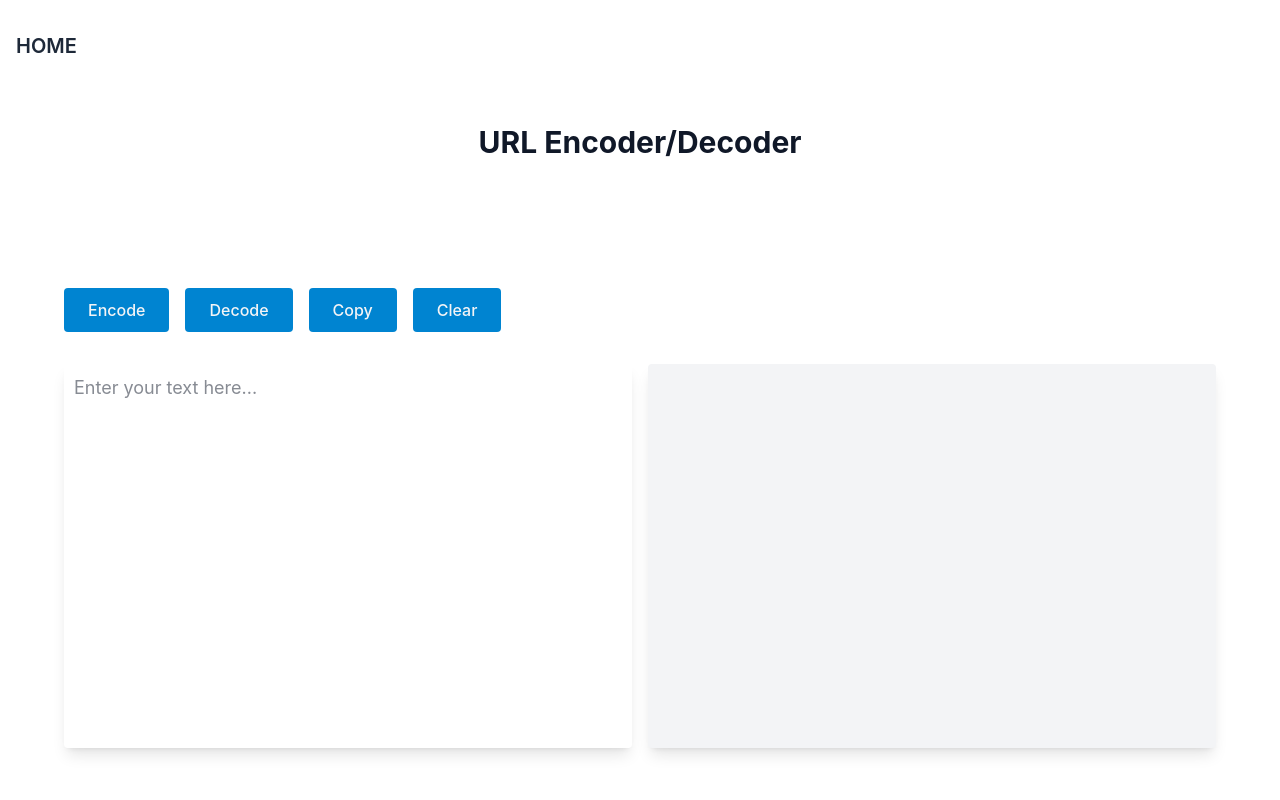
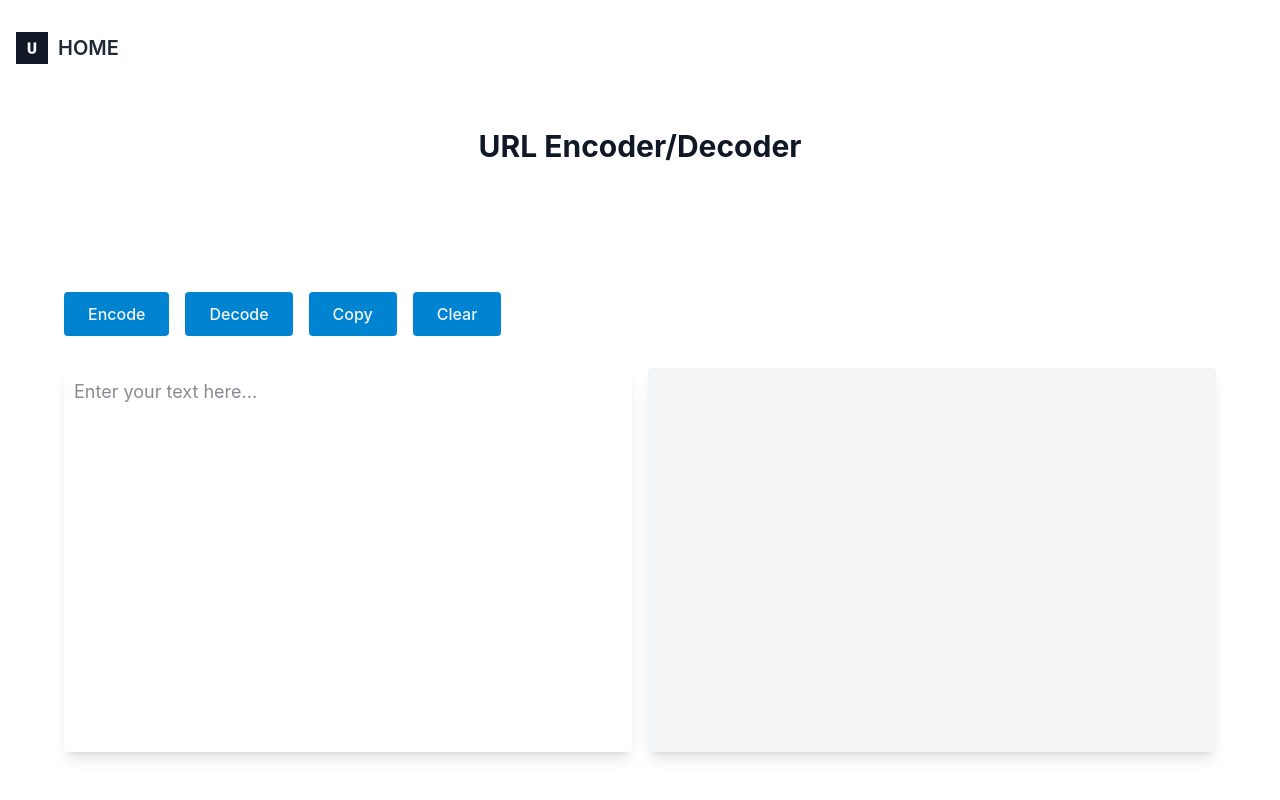
Before and after one commit to blueorionn/url-encoder-decoder, a website built with Vite: page index.html in a window 1280 px wide. Shown: the top 800 px of the page. Built offline with nearby package versions, Linux system fonts and the light colour scheme.

Commit message:
added logo in header

```diff
--- a/index.html
+++ b/index.html
@@ -11,9 +11,16 @@
   <body>
     <main class="h-full w-full">
       <header class="w-full p-4">
-        <div class="max-w-7xl mx-auto py-4 flex justify-start items-center">
-          <a href="/"
-            ><h1 class="text-base lg:text-xl font-semibold text-gray-800">
+        <div class="max-w-7xl mx-auto py-4 flex justify-start">
+          <a href="/" class="flex justify-center items-center gap-2.5">
+            <img
+              src="/icons/logo.png"
+              alt="Website Logo"
+              height="256"
+              width="256"
+              class="h-8 w-8 aspect-auto"
+            />
+            <h1 class="text-base lg:text-xl font-semibold text-gray-800">
               HOME
             </h1></a
           >
```
